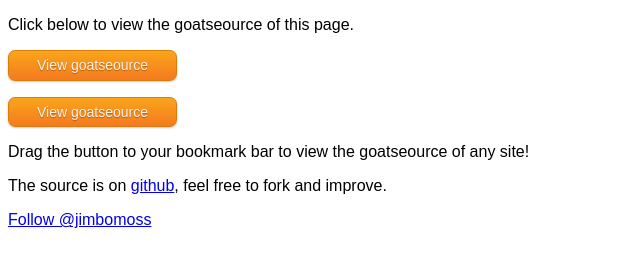
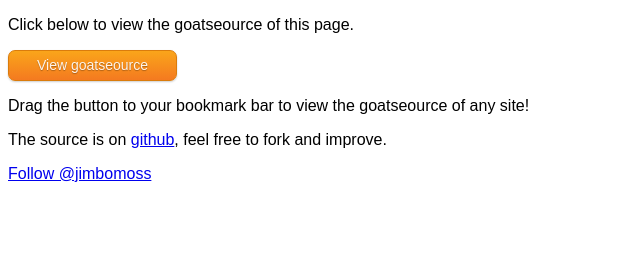
Before and after one commit to jamesmoss/goatseource, a plain HTML site: page index.html in a window 1280 px wide. Shown: the whole page, without its empty margins (0-640 px from the left). Drawn offline with Linux system fonts and the light colour scheme.

Commit message:
Removing some local testing code.

```diff
--- a/index.html
+++ b/index.html
@@ -62,8 +62,6 @@
 
   <p><a href="javascript:(function()%7Bvar%20s%20%3D%20document.createElement('script')%3B%20s.setAttribute('src'%2C'http%3A%2F%2Fjamesmoss.co.uk%2Fgoatseource%2Fgoatseource.js%3F'%2Bescape(new%20Date()))%3Bdocument.getElementsByTagName('head')%5B0%5D.appendChild(s)%3B%7D)()%3B" class="button orange">View goatseource</a></p>
 
-   <p><a href="javascript:(function()%7Bvar%20s%20%3D%20document.createElement('script')%3B%20s.setAttribute('src'%2C'goatseource.js%3F'%2Bescape(new%20Date()))%3Bdocument.getElementsByTagName('head')%5B0%5D.appendChild(s)%3B%7D)()%3B" class="button orange">View goatseource</a></p>
-
   <p>Drag the button to your bookmark bar to view the goatseource of any site!</p>
 
   <p>The source is on <a href="https://github.com/jamesmoss/goatseource">github</a>, feel free to fork and improve.</p>
```
